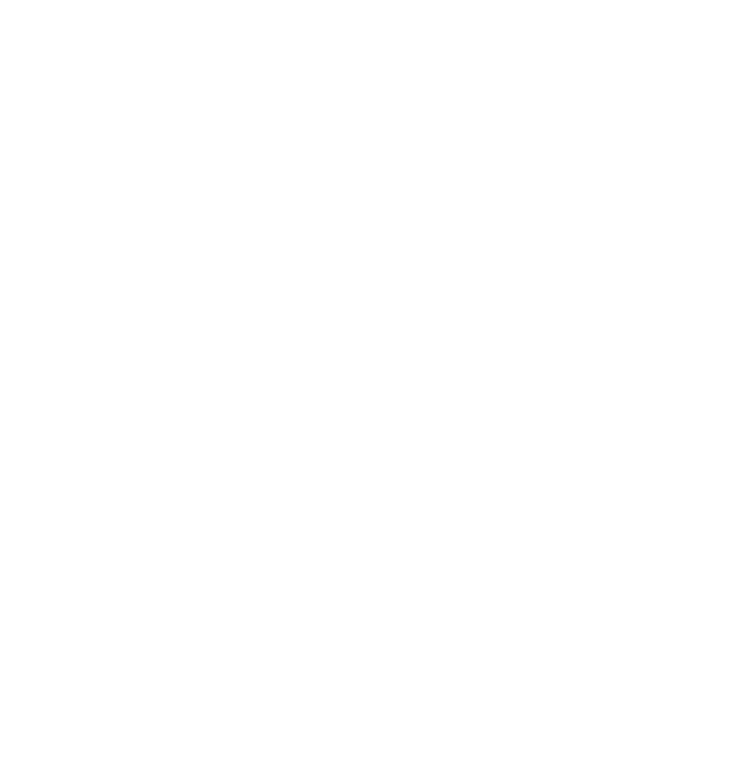
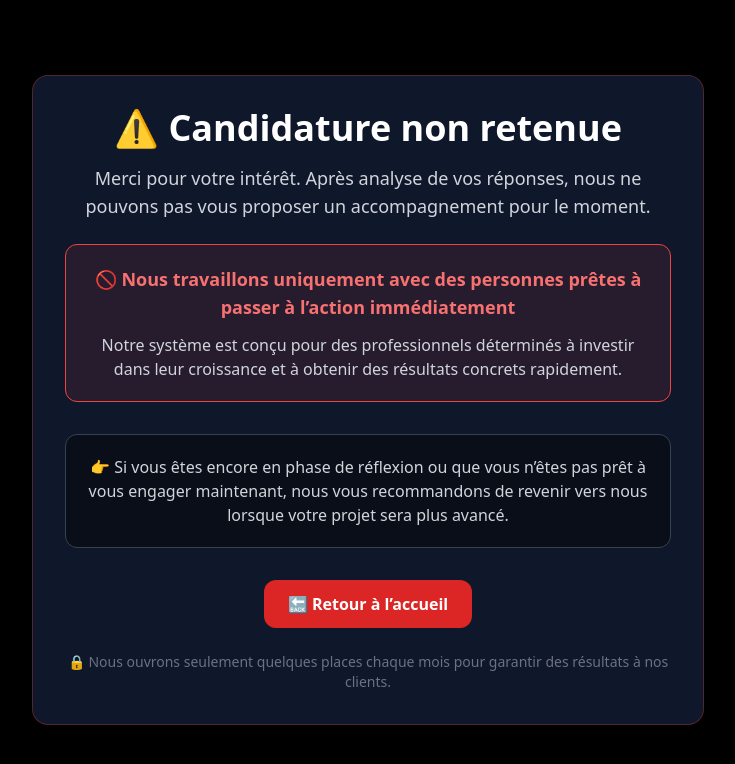
Before and after one commit to ZekhnineAyoub/vexolead, a React (Vite) app: page /sorry in a window 1280 px wide. Before the commit this address had no page. Shown: the top 764 px of the page, without its empty margins (272-1007 px from the left). Built offline with nearby package versions, Linux system fonts and the light colour scheme.

Commit message:
sorry page

```diff
--- a/src/App.tsx
+++ b/src/App.tsx
@@ -15,6 +15,7 @@ import Footer from './components/Footer';
 import WhatsAppButton from './components/WhatsAppButton';
 import ThankYouPage from './pages/ThankYouPage';
 import CalendlySection from './components/CalendlySection';
+import SorryPage from './pages/SorryPage';
 
 // Initialisation une seule fois
 const pixelId = '1459572759178200';
@@ -64,6 +65,7 @@ function App() {
         <Route path="/" element={<Home />} />
         <Route path="/thank-you" element={<ThankYouPage />} />
         <Route path="/meeting" element={<CalendlySection/>} />
+        <Route path="/sorry" element={<SorryPage/>} />
       </Routes>
     </Router>
   );
--- /dev/null
+++ b/src/pages/SorryPage.tsx
@@ -0,0 +1,53 @@
+// src/pages/SorryPage.jsx
+
+function SorryPage() {
+  return (
+    <div className="min-h-screen bg-black text-white flex items-center justify-center px-4">
+      <div className="max-w-2xl w-full bg-[#0f172a] border border-red-500/30 rounded-2xl p-8 text-center shadow-2xl">
+
+        <h1 className="text-3xl md:text-4xl font-bold mb-4 text-white">
+          ⚠️ Candidature non retenue
+        </h1>
+
+        <p className="text-gray-300 text-lg mb-6">
+          Merci pour votre intérêt. Après analyse de vos réponses, nous ne pouvons pas vous proposer un accompagnement pour le moment.
+        </p>
+
+        {/* Bloc rouge impact */}
+        <div className="bg-red-500/10 border border-red-500 rounded-xl p-5 mb-8">
+          <p className="text-red-400 font-semibold text-lg">
+            🚫 Nous travaillons uniquement avec des personnes prêtes à passer à l’action immédiatement
+          </p>
+
+          <p className="text-gray-300 mt-3">
+            Notre système est conçu pour des professionnels déterminés à investir dans leur croissance et à obtenir des résultats concrets rapidement.
+          </p>
+        </div>
+
+        {/* Bloc repositionnement */}
+        <div className="bg-black/40 border border-gray-700 rounded-xl p-5 mb-8">
+          <p className="text-gray-300">
+            👉 Si vous êtes encore en phase de réflexion ou que vous n’êtes pas prêt à vous engager maintenant,
+            nous vous recommandons de revenir vers nous lorsque votre projet sera plus avancé.
+          </p>
+        </div>
+
+        {/* Call to action */}
+        <a
+          href="/"
+          className="inline-block bg-red-600 hover:bg-red-700 transition px-6 py-3 rounded-xl font-semibold"
+        >
+          🔙 Retour à l’accueil
+        </a>
+
+        {/* Petit effet rareté */}
+        <p className="text-gray-500 text-sm mt-6">
+          🔒 Nous ouvrons seulement quelques places chaque mois pour garantir des résultats à nos clients.
+        </p>
+
+      </div>
+    </div>
+  );
+}
+
+export default SorryPage;
```
